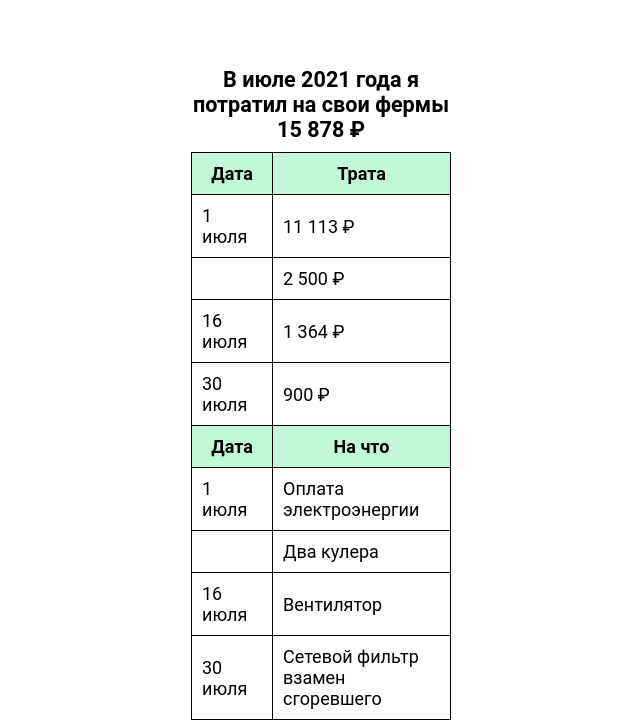
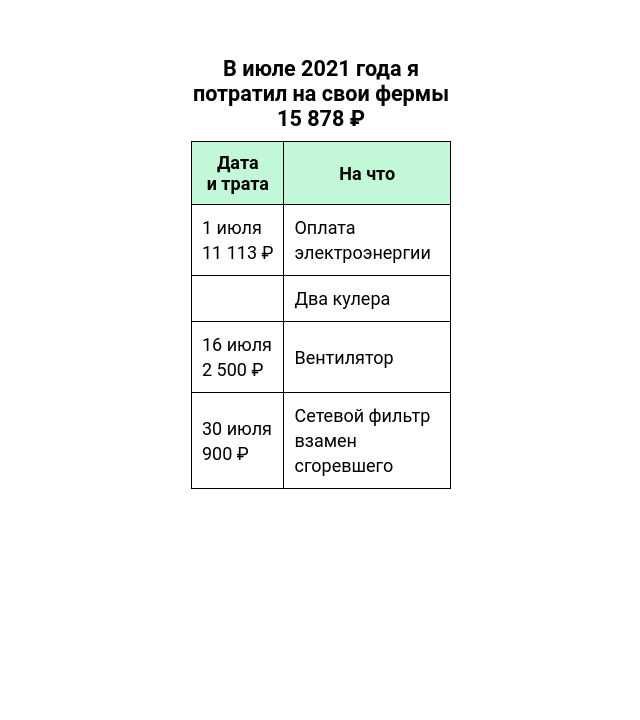
Before and after one commit to Hardforehead/TestRepo, a plain HTML site: page index.html in a window 1280 px wide. Shown: the part 133-853 px from the top of the page, without its empty margins (319-959 px from the left). After the commit the page ends 800 px from the top, so only its background shows below. Drawn offline with Linux system fonts and the light colour scheme.

Commit message:
fix: table fixed

```diff
--- a/index.html
+++ b/index.html
@@ -8,27 +8,16 @@
     <link rel="stylesheet" href="style.css">
 </head>
 <body>
-    <table>
+       <table class="table">
         <caption>В июле 2021 года я потратил на свои фермы 15 878 ₽</caption>
         <tr>
-         <th>Дата</th>
-         <th>Трата</th>
-        </tr>
-        <tr><td class="td"><nobr>1 <br> июля</nobr></td><td><nobr>11 113 ₽</nobr></td></tr>
-        <tr><td class="td"><nobr> </nobr>       </td><td><nobr>2 500   ₽</nobr></td></tr>
-        <tr><td class="td"><nobr>16 <br> июля</nobr></td><td><nobr>1 364  ₽</nobr></td></tr>
-        <tr><td class="td"><nobr>30 <br> июля</nobr></td><td><nobr>900    ₽</nobr></td></tr>
-       </table>
-       <table class="table">
-        <caption></caption>
-        <tr>
-         <th>Дата</th>
+         <th>Дата <br> и трата</th>
          <th>На что</th>
         </tr>
-        <tr><td class="td"><nobr>1 <br> июля</nobr></td><td>Оплата электроэнергии</td></tr>
-        <tr><td class="td"><nobr> </nobr>       </td><td>Два кулера</td></tr>
-        <tr><td class="td"><nobr>16 <br> июля</nobr></td><td>Вентилятор</td></tr>
-        <tr><td class="td"><nobr>30 <br> июля</nobr></td><td>Сетевой фильтр взамен сгоревшего</td></tr>
+        <tr><td><nobr>1  июля <br> 11 113 ₽</nobr></td><td>Оплата электроэнергии</td></tr>
+        <tr><td><nobr> </nobr>      </td><td>Два кулера</td></tr>
+        <tr><td><nobr>16 июля <br> 2 500 ₽</nobr></td><td>Вентилятор</td></tr>
+        <tr><td><nobr>30 июля <br> 900 ₽</nobr></td><td>Сетевой фильтр взамен сгоревшего</td></tr>
        </table>
 
 </body>
--- a/style.css
+++ b/style.css
@@ -25,6 +25,7 @@
 
   td {
     font-weight: 400;
+    line-height: 25px;
   }
 
   .td {
```
